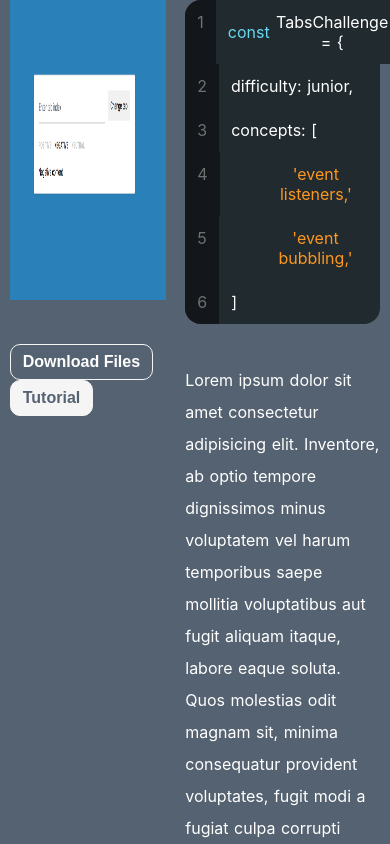
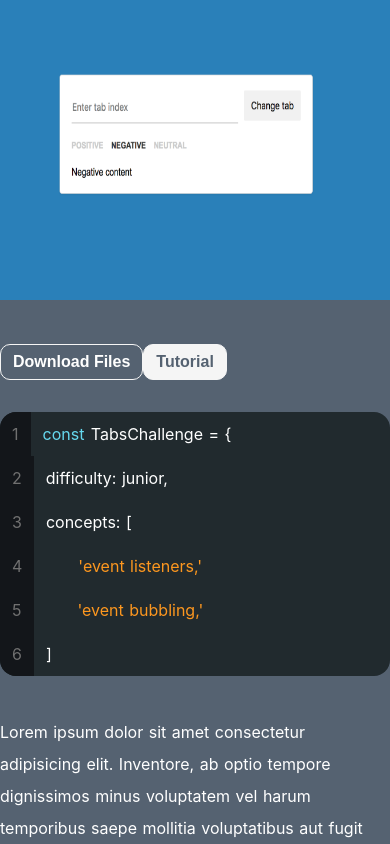
Before and after one commit to frontendops/portfolio-nuxt, a Nuxt app: page / in a window 390 px wide. Shown: the top 844 px of the page. Built offline with nearby package versions, Linux system fonts and the light colour scheme.

Commit message:
mobile styling

```diff
--- a/pages/ChallengePage.vue
+++ b/pages/ChallengePage.vue
@@ -63,19 +63,24 @@ export default {
 
 <style lang="scss" scoped>
 .container {
-  // add mobile stle with breakpoint
   margin: 0 auto;
   min-height: 100vh;
   max-width: 1200px;
   display: flex;
   justify-content: space-around;
-  align-items: center;
   text-align: center;
+
+  @media (min-width: 453px) {
+    align-items: center;
+  }
 }
 
 .challenge-container {
-  display: flex;
-  justify-content: space-around;
+  width: 100%;
+  @media (min-width: 453px) {
+    display: flex;
+    justify-content: space-around;
+  }
 }
 
 .actions {
@@ -102,11 +107,16 @@ export default {
 }
 
 .challenge-info {
-  width: 50%;
+  @media (min-width: 453px) {
+    width: 50%;
+  }
 }
 
 .challenge-data {
-  width: 40%;
+  margin-bottom: 2rem;
+  @media (min-width: 453px) {
+    width: 40%;
+  }
 }
 
 .challenge-description {
```
